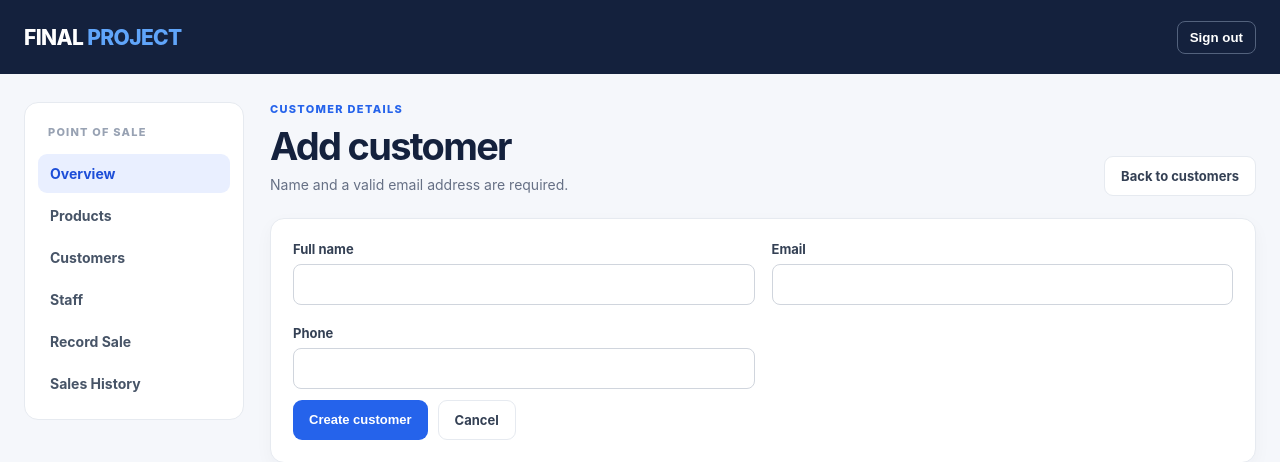
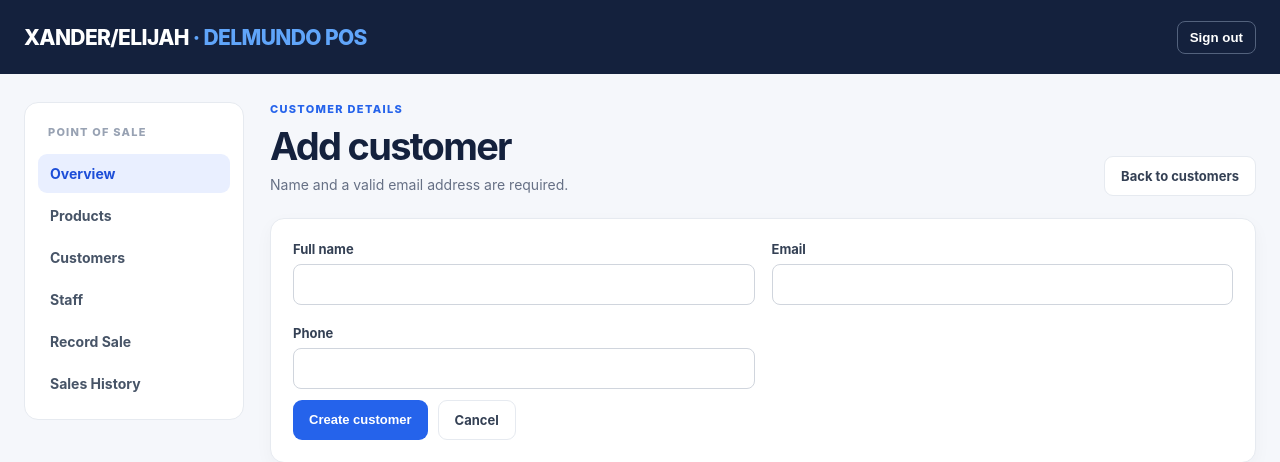
Before and after one commit to elijahdelmundo/final-project, a CodeIgniter 4 app: the page made by app/Views/customers/form.php in a window 1280 px wide. Shown: the top 462 px of the page. Run offline with PHP 8.4 and a stand-in for CodeIgniter, Linux system fonts and the light colour scheme; the template is opened without the code that fills it, so the values that code supplies are empty; some libraries are stand-ins or nearby versions.

Commit message:
Rename site Xander Elijah and link local website
Co-authored-by: Copilot <223556219+Copilot@users.noreply.github.com>

```diff
--- a/app/Views/auth/login.php
+++ b/app/Views/auth/login.php
@@ -2,13 +2,13 @@
 <html lang="en">
 <head>
     <meta charset="utf-8"><meta name="viewport" content="width=device-width, initial-scale=1">
-    <title>Staff Login · Final Project</title>
+    <title>Staff Login · Xander/Elijah | Delmundo POS</title>
     <style>
         *{box-sizing:border-box}body{margin:0;min-height:100vh;display:grid;place-items:center;padding:18px;background:linear-gradient(145deg,#14213d,#274b87);font-family:Inter,ui-sans-serif,system-ui,sans-serif;color:#182230}.card{width:min(440px,100%);padding:34px;border-radius:18px;background:#fff;box-shadow:0 24px 64px rgba(0,0,0,.2)}.brand{display:inline-block;margin-bottom:25px;color:#14213d;text-decoration:none;font-size:21px;font-weight:850}.brand span{color:#2563eb}h1{margin:0;color:#14213d;font-size:29px}.muted{margin:8px 0 22px;color:#667085;font-size:14px;line-height:1.5}.flash{margin-bottom:15px;padding:12px;border-radius:8px;background:#fff5f4;color:#9f1d17;font-size:13px}label{display:block;margin-bottom:7px;font-size:13px;font-weight:700}input{width:100%;margin-bottom:17px;padding:12px;border:1px solid #d0d5dd;border-radius:8px;font:inherit}.btn{width:100%;padding:13px;border:0;border-radius:8px;color:#fff;background:#2563eb;font-weight:750;cursor:pointer}
     </style>
 </head>
 <body><main class="card">
-    <a class="brand" href="<?= site_url('/') ?>">FINAL<span> PROJECT</span></a>
+    <a class="brand" href="<?= site_url('/') ?>">XANDER/ELIJAH<span> · DELMUNDO POS</span></a>
     <h1>Staff sign in</h1><p class="muted">Sign in to manage your store and record sales.</p>
     <?php if ($message = session()->getFlashdata('error')): ?><div class="flash"><?= esc($message) ?></div><?php endif ?>
     <?php $errors=session()->getFlashdata('errors') ?? []; if ($errors): ?><div class="flash"><?php foreach($errors as $error): ?><?= esc($error) ?><br><?php endforeach ?></div><?php endif ?>
--- a/app/Views/layout.php
+++ b/app/Views/layout.php
@@ -3,7 +3,7 @@
 <head>
     <meta charset="utf-8">
     <meta name="viewport" content="width=device-width, initial-scale=1">
-    <title><?= esc($title ?? 'Point of Sale') ?> · Final Project</title>
+    <title><?= esc($title ?? 'Point of Sale') ?> · Xander/Elijah | Delmundo POS</title>
     <style>
         :root{--navy:#14213d;--blue:#2563eb;--blue-light:#e9efff;--light:#f5f7fb;--muted:#667085;--line:#e6eaf0;--white:#fff;--green:#15803d;--red:#b42318}
         *{box-sizing:border-box}body{margin:0;background:var(--light);color:#182230;font-family:Inter,ui-sans-serif,system-ui,-apple-system,"Segoe UI",sans-serif}a{color:var(--blue)}.topbar{background:var(--navy);color:#fff}.topbar-inner{max-width:1280px;min-height:74px;margin:auto;padding:12px 24px;display:flex;align-items:center;justify-content:space-between;gap:22px}.brand{color:#fff;text-decoration:none;font-size:21px;font-weight:850;letter-spacing:-.03em}.brand span{color:#60a5fa}.top-actions{display:flex;align-items:center;gap:15px;color:#d7e2f6;font-size:13px}.top-actions form{margin:0}.top-actions button{border:1px solid #53627d;border-radius:8px;padding:8px 12px;color:#fff;background:transparent;font-weight:700;cursor:pointer}
@@ -15,7 +15,7 @@
 </head>
 <body>
 <header class="topbar"><div class="topbar-inner">
-    <a class="brand" href="<?= site_url('/') ?>">FINAL<span> PROJECT</span></a>
+    <a class="brand" href="<?= site_url('/') ?>">XANDER/ELIJAH<span> · DELMUNDO POS</span></a>
     <div class="top-actions"><span><?= esc(session()->get('full_name')) ?></span><form method="post" action="<?= site_url('logout') ?>"><?= csrf_field() ?><button type="submit">Sign out</button></form></div>
 </div></header>
 <div class="shell">
```
Also changed, not shown: README.md.
